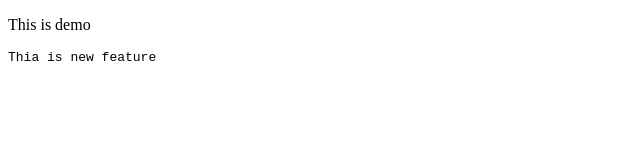
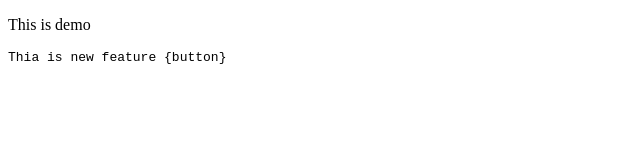
Before and after one commit to GautamPince/aagitdemo, a plain HTML site: page index.html in a window 1280 px wide. Shown: the full height of the page, 0-640 px from the left. Drawn offline with Linux system fonts and the light colour scheme.

Commit message:
Add button

```diff
--- a/index.html
+++ b/index.html
@@ -7,6 +7,6 @@
 </head>
 <body>
     <p>This is demo </p>
-    <pre>Thia is new feature</pre>
+    <pre>Thia is new feature {button}</pre>
 </body>
 </html>
```
